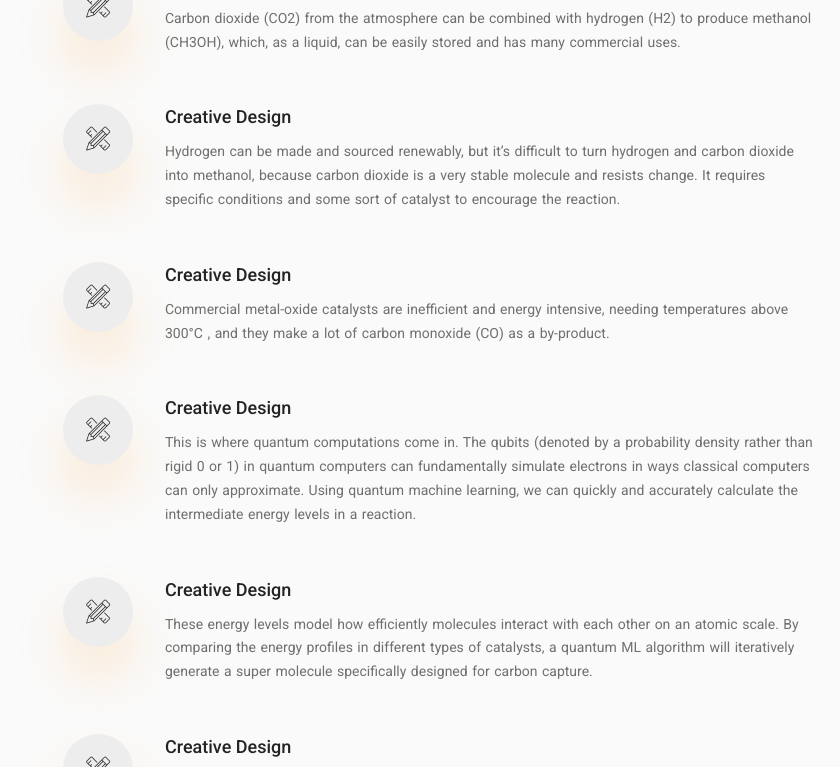
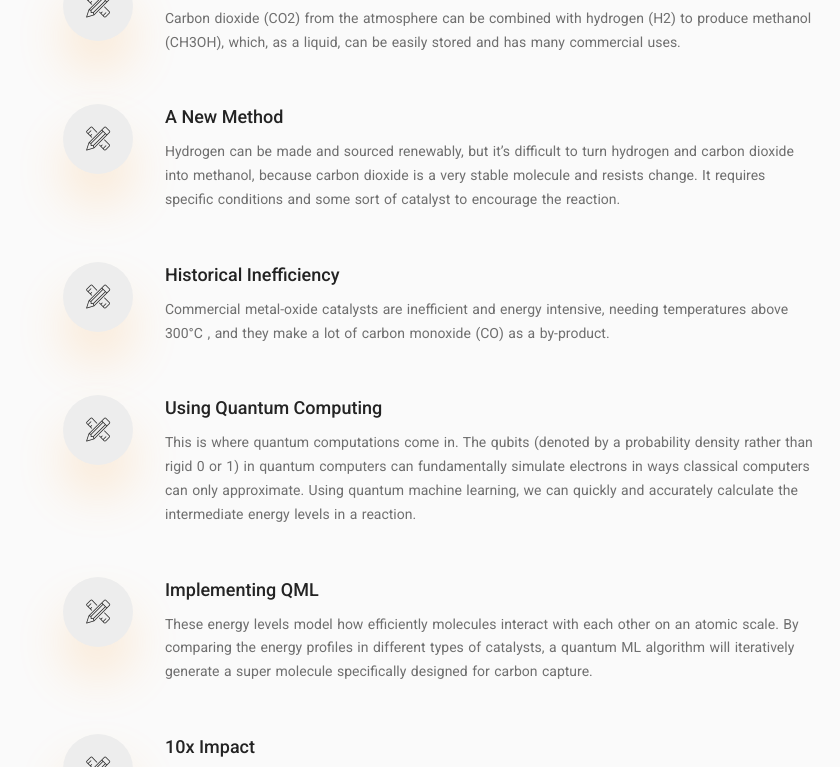
Before and after one commit to cleanairq/cleanairq.github.io, a plain HTML site: page index.html in a window 1280 px wide. Shown: the part 1940-2707 px from the top of the page, 0-840 px from the left. Drawn offline with Linux system fonts and the light colour scheme; some packages are replaced by stand-ins of ours; grey boxes are pictures that could not be loaded.

Commit message:
changed titles

```diff
--- a/index.html
+++ b/index.html
@@ -257,7 +257,7 @@
                 <div class="col-lg-8 col-md-12 margin-30px-bottom xs-margin-20px-bottom">
                     <div class="border-radius-5 feature-box01" style="padding-bottom: 20px;">
                         <div class="display-inline-block text-center margin-20px-bottom bg-medium-light-gray feature-icon"><i class="icon icon-tools text-extra-dark-gray font-size24"></i></div>
-                        <div class="width-85 alt-font text-extra-dark-gray margin-10px-bottom font-size18 xs-font-size16" style="margin-left: 80px;">Creative Design</div>
+                        <div class="width-85 alt-font text-extra-dark-gray margin-10px-bottom font-size18 xs-font-size16" style="margin-left: 80px;">Current Situation</div>
                         <p class="md-width-90 xs-width-100 center-col no-margin-bottom" style="margin-left: 80px;">Carbon dioxide (CO2) from the atmosphere can be combined with hydrogen (H2) to produce methanol (CH3OH), which, as a liquid, can be easily stored and has many commercial uses.</p>
                     </div>
                 </div>
@@ -271,7 +271,7 @@
                 <div class="col-lg-8 col-md-12 margin-30px-bottom xs-margin-20px-bottom">
                     <div class="border-radius-5 feature-box01" style="padding-bottom: 20px;">
                         <div class="display-inline-block text-center margin-20px-bottom bg-medium-light-gray feature-icon"><i class="icon icon-tools text-extra-dark-gray font-size24"></i></div>
-                        <div class="width-85 alt-font text-extra-dark-gray margin-10px-bottom font-size18 xs-font-size16" style="margin-left: 80px;">Creative Design</div>
+                        <div class="width-85 alt-font text-extra-dark-gray margin-10px-bottom font-size18 xs-font-size16" style="margin-left: 80px;">A New Method</div>
                         <p class="md-width-90 xs-width-100 center-col no-margin-bottom" style="margin-left: 80px;">Hydrogen can be made and sourced renewably, but it’s difficult to turn hydrogen and carbon dioxide into methanol, because carbon dioxide is a very stable molecule and resists change. It requires specific conditions and some sort of catalyst to encourage the reaction.</p>
                     </div>
                 </div>
@@ -284,7 +284,7 @@
                 <div class="col-lg-8 col-md-12 margin-30px-bottom xs-margin-20px-bottom">
                     <div class="border-radius-5 feature-box01" style="padding-bottom: 20px;">
                         <div class="display-inline-block text-center margin-20px-bottom bg-medium-light-gray feature-icon"><i class="icon icon-tools text-extra-dark-gray font-size24"></i></div>
-                        <div class="width-85 alt-font text-extra-dark-gray margin-10px-bottom font-size18 xs-font-size16" style="margin-left: 80px;">Creative Design</div>
+                        <div class="width-85 alt-font text-extra-dark-gray margin-10px-bottom font-size18 xs-font-size16" style="margin-left: 80px;">Historical Inefficiency</div>
                         <p class="md-width-90 xs-width-100 center-col no-margin-bottom" style="margin-left: 80px;">Commercial metal-oxide catalysts are inefficient and energy intensive, needing temperatures above 300°C , and they make a lot of carbon monoxide (CO) as a by-product.</p>
                     </div>
                 </div>
@@ -297,7 +297,7 @@
                 <div class="col-lg-8 col-md-12 margin-30px-bottom xs-margin-20px-bottom">
                     <div class="border-radius-5 feature-box01" style="padding-bottom: 20px;">
                         <div class="display-inline-block text-center margin-20px-bottom bg-medium-light-gray feature-icon"><i class="icon icon-tools text-extra-dark-gray font-size24"></i></div>
-                        <div class="width-85 alt-font text-extra-dark-gray margin-10px-bottom font-size18 xs-font-size16" style="margin-left: 80px;">Creative Design</div>
+                        <div class="width-85 alt-font text-extra-dark-gray margin-10px-bottom font-size18 xs-font-size16" style="margin-left: 80px;">Using Quantum Computing</div>
                         <p class="md-width-90 xs-width-100 center-col no-margin-bottom" style="margin-left: 80px;">This is where quantum computations come in. The qubits (denoted by a probability density rather than rigid 0 or 1) in quantum computers can fundamentally simulate electrons in ways classical computers can only approximate. Using quantum machine learning, we can quickly and accurately calculate the intermediate energy levels in a reaction.</p>
                     </div>
                 </div>
@@ -310,7 +310,7 @@
                 <div class="col-lg-8 col-md-12 margin-30px-bottom xs-margin-20px-bottom">
                     <div class="border-radius-5 feature-box01" style="padding-bottom: 20px;">
                         <div class="display-inline-block text-center margin-20px-bottom bg-medium-light-gray feature-icon"><i class="icon icon-tools text-extra-dark-gray font-size24"></i></div>
-                        <div class="width-85 alt-font text-extra-dark-gray margin-10px-bottom font-size18 xs-font-size16" style="margin-left: 80px;">Creative Design</div>
+                        <div class="width-85 alt-font text-extra-dark-gray margin-10px-bottom font-size18 xs-font-size16" style="margin-left: 80px;">Implementing QML</div>
                         <p class="md-width-90 xs-width-100 center-col no-margin-bottom" style="margin-left: 80px;">These energy levels model how efficiently molecules interact with each other on an atomic scale. By comparing the energy profiles in different types of catalysts, a quantum ML algorithm will iteratively generate a super molecule specifically designed for carbon capture.</p>
                     </div>
                 </div>
@@ -323,7 +323,7 @@
                 <div class="col-lg-8 col-md-12 margin-30px-bottom xs-margin-20px-bottom">
                     <div class="border-radius-5 feature-box01" style="padding-bottom: 20px;">
                         <div class="display-inline-block text-center margin-20px-bottom bg-medium-light-gray feature-icon"><i class="icon icon-tools text-extra-dark-gray font-size24"></i></div>
-                        <div class="width-85 alt-font text-extra-dark-gray margin-10px-bottom font-size18 xs-font-size16" style="margin-left: 80px;">Creative Design</div>
+                        <div class="width-85 alt-font text-extra-dark-gray margin-10px-bottom font-size18 xs-font-size16" style="margin-left: 80px;">10x Impact</div>
                         <p class="md-width-90 xs-width-100 center-col no-margin-bottom" style="margin-left: 80px;">Direct air capture relies on finding a more abundant and efficient catalyst to scale its impact. Currently, it is the only tech on the market which is economically incentivized (by-product is sold as an ultra-low-carbon synthetic fuel), prevents emissions at its source— adding a buffer to our global carbon budget, and has a clearly scalable path to negative emissions. </p>
                     </div>
                 </div>
```
